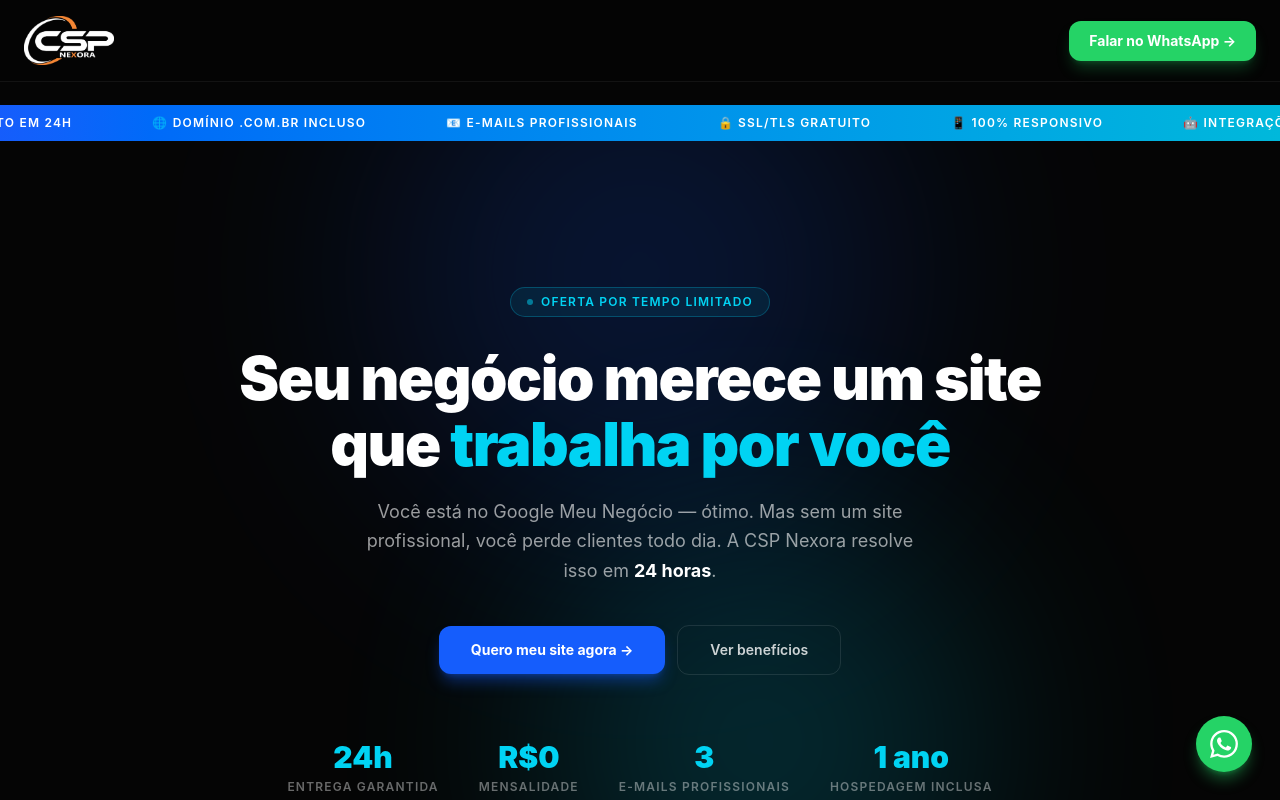
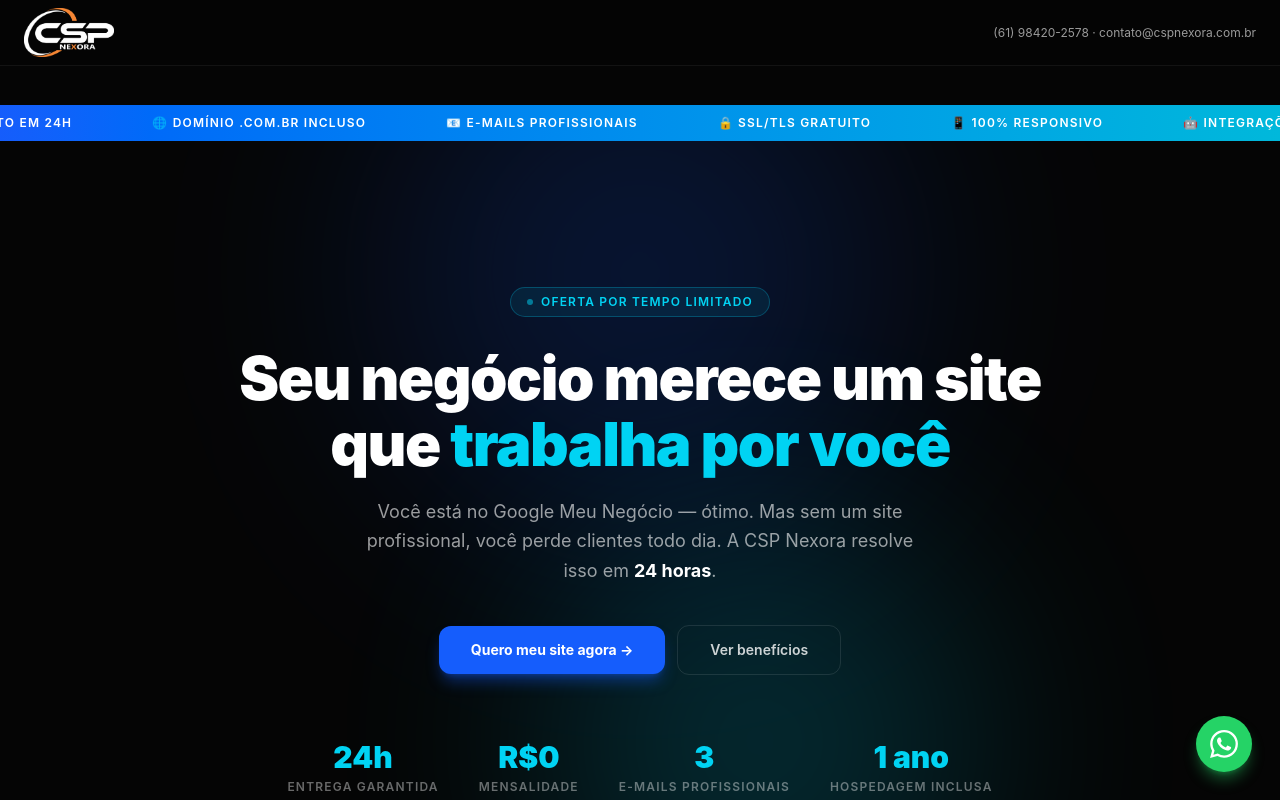
Before and after one commit to CladstonPinheiro/CSP-Nexora, a Next.js app: page /oferta in a window 1280 px wide. Shown: the top 800 px of the page. Built offline with nearby package versions, Linux system fonts and the light colour scheme.

Commit message:
fix: ajusta navbar — padding menor e contato no lugar do botão WhatsApp

```diff
--- a/components/oferta/NavbarOferta.tsx
+++ b/components/oferta/NavbarOferta.tsx
@@ -5,18 +5,11 @@ import Link from "next/link";
 
 export default function NavbarOferta() {
   return (
-    <nav className="fixed left-0 right-0 top-0 z-50 flex items-center justify-between border-b border-white/[0.06] bg-[#050505]/90 px-6 py-4 backdrop-blur-md">
+    <nav className="fixed left-0 right-0 top-0 z-50 flex items-center justify-between border-b border-white/[0.06] bg-[#050505]/90 px-6 py-2 backdrop-blur-md">
       <Link href="https://cspnexora.com.br" target="_blank" rel="noopener noreferrer">
         <Image src="/logo.png" alt="CSP Nexora" width={207} height={113} className="h-auto w-[90px] object-contain" priority />
       </Link>
-      <a
-        href="https://wa.me/5561984202578?text=Oi%2C+quero+saber+mais+sobre+o+site+profissional!"
-        target="_blank"
-        rel="noopener noreferrer"
-        className="rounded-xl bg-[#25D366] px-5 py-2.5 text-sm font-bold text-white shadow-lg shadow-[#25D366]/25 transition hover:-translate-y-0.5 hover:bg-[#20ba5a]"
-      >
-        Falar no WhatsApp →
-      </a>
+      <span className="text-xs text-white/60">(61) 98420-2578 · contato@cspnexora.com.br</span>
     </nav>
   );
 }
```
